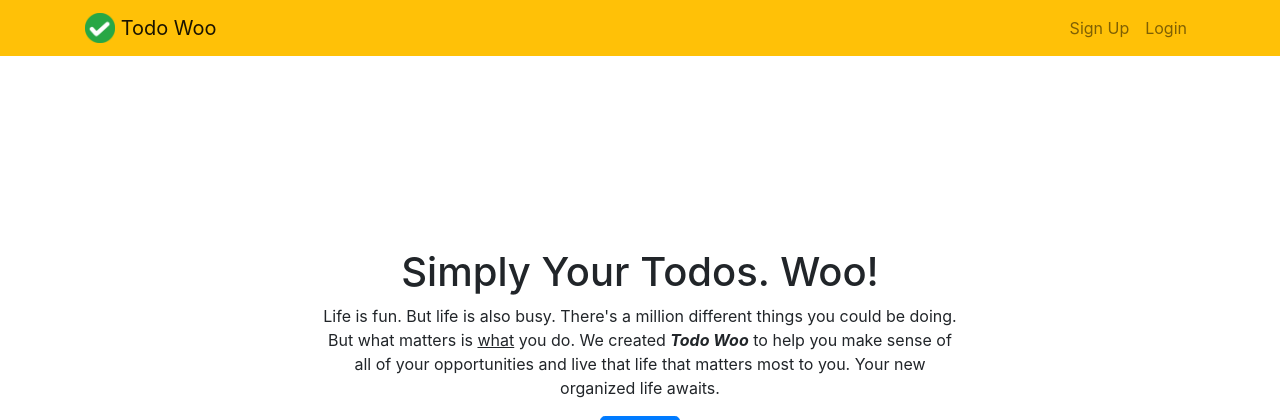
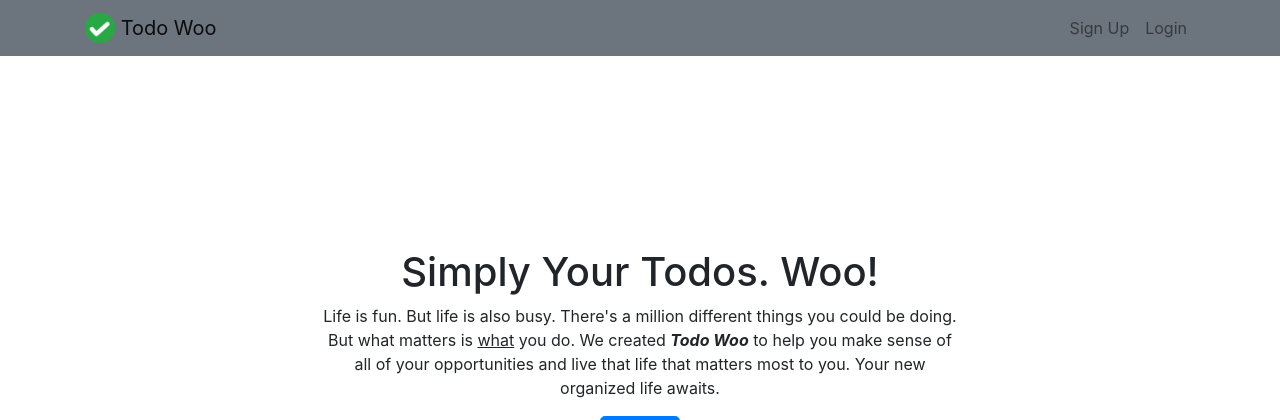
Before and after one commit to natashadotpy/django3-todowoo-project, a Django app: template todo/templates/todo/home.html in a window 1280 px wide. Shown: the top 420 px of the page. Run offline with Django 3.2, Linux system fonts and the light colour scheme; the template is opened without the code that fills it, so the values that code supplies are empty; some libraries are stand-ins or nearby versions.

Commit message:
made the navbar grey

```diff
--- a/todo/templates/todo/base.html
+++ b/todo/templates/todo/base.html
@@ -15,7 +15,7 @@
 <body>
 
 
-<nav class="navbar navbar-expand-md navbar-light bg-warning">
+<nav class="navbar navbar-expand-md navbar-light bg-secondary">
 <div class="container">
     <a class="navbar-brand" href="{% url 'home' %}">
          <img src="{% static 'todo/logo.png' %}" width="30" height="30" class="d-inline-block align-top">
```
